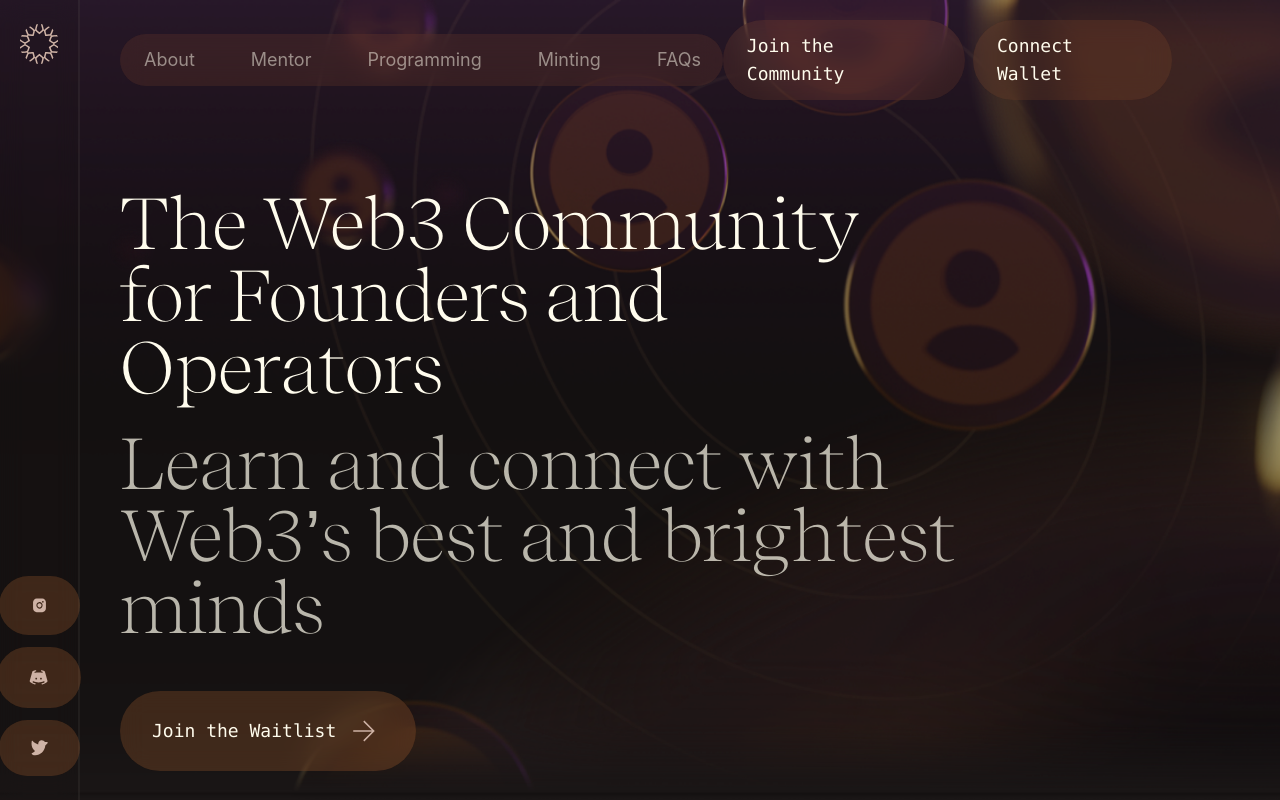
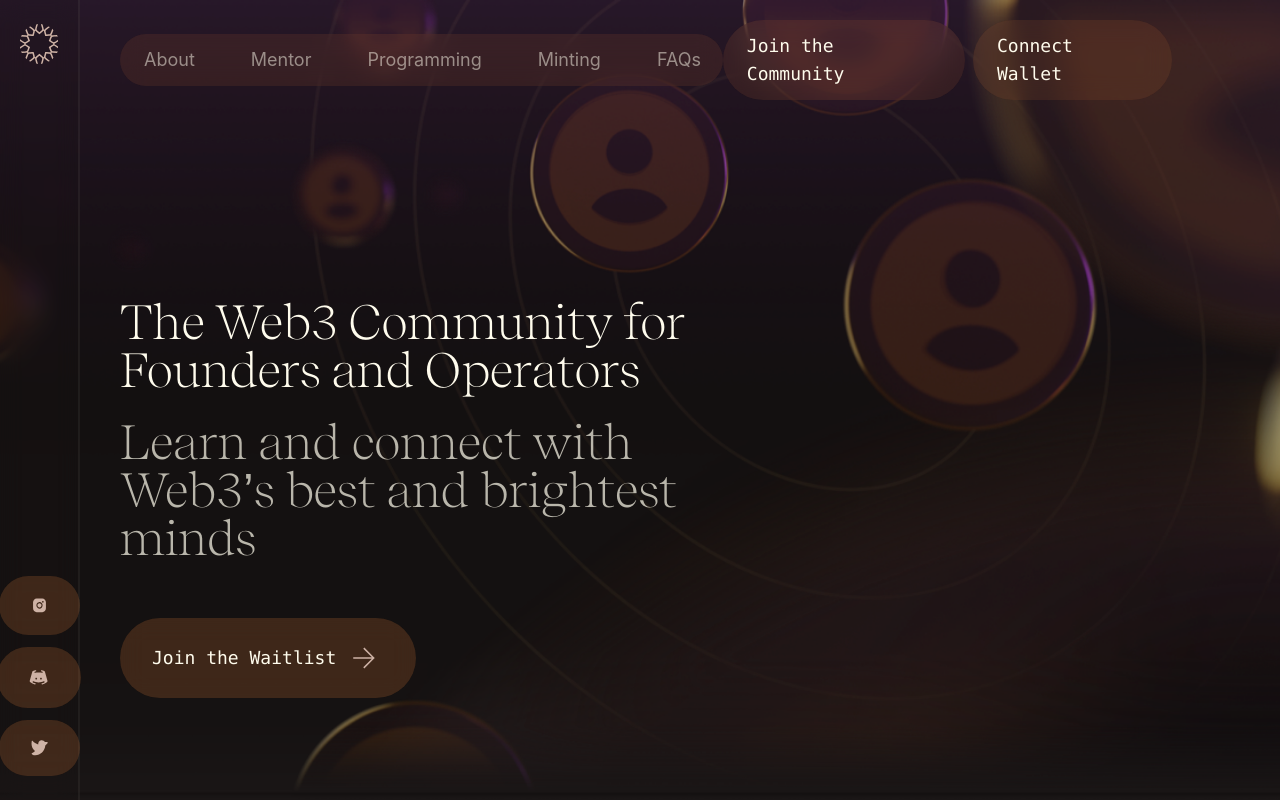
Before and after one commit to sachinsharma92/nftenx-web, a Next.js app: page / in a window 1280 px wide. Built offline with nearby package versions, Linux system fonts and the light colour scheme.

Commit message:
[FIX] section 1 - align + sizes

```diff
--- a/components/atoms/Headings.tsx
+++ b/components/atoms/Headings.tsx
@@ -7,7 +7,7 @@ type HeadingProps = {
 
 const H1component = (props: HeadingProps, ref: Ref<any>) => (
   <h1
-    className={`${props.className} text-5xl lg:text-7xl text-secondary-1 font-heading-serif font-extralight`}
+    className={`${props.className} text-4xl lg:text-5xl 2xl:text-6xl text-secondary-1 font-heading-serif font-extralight leading-loose`}
     ref={ref}
   >
     {props.children}
--- a/components/molecules/HeadingsLinkBgImageHero.tsx
+++ b/components/molecules/HeadingsLinkBgImageHero.tsx
@@ -11,9 +11,9 @@ type Props = {
 
 export const HeadingsLinkBgImageHero = (props: Props) => {
   return (
-    <article className="relative px-ws-section w-full h-screen grid content-end pb-[20%] lg:content-center lg:pb-0">
+    <article className="relative px-ws-section w-full h-screen grid content-end pb-[8%]">
       {props.image && <img src={props.image} className="absolute top-0 left-0 w-full h-full object-cover" alt="NF10X" />}
-      <div className="relative grid grid-flow-row-dense content-center gap-6 w-full lg:w-[90%] xl:w-[80%] 2xl:w-[70%] lg:pt-[15%]">
+      <div className="relative grid grid-flow-row-dense content-center gap-6 w-full lg:w-[90%] xl:w-[60%] 2xl:w-[60%]">
         {props.headings?.map((element, index) => {
           return (
             <H1
@@ -24,8 +24,8 @@ export const HeadingsLinkBgImageHero = (props: Props) => {
             </H1>
           );
         })}
-        <div className="mt-6">
-          <A href="/join">
+        <div className="mt-8">
+          <A href="/join" className="px-8 py-3">
             <span className="group text-secondary-1 text-mono whitespace-nowrap flex items-center text-lg">
               Join the Waitlist
               <span role="img" className="transition-all pl-2 group-hover:pl-5">
```
